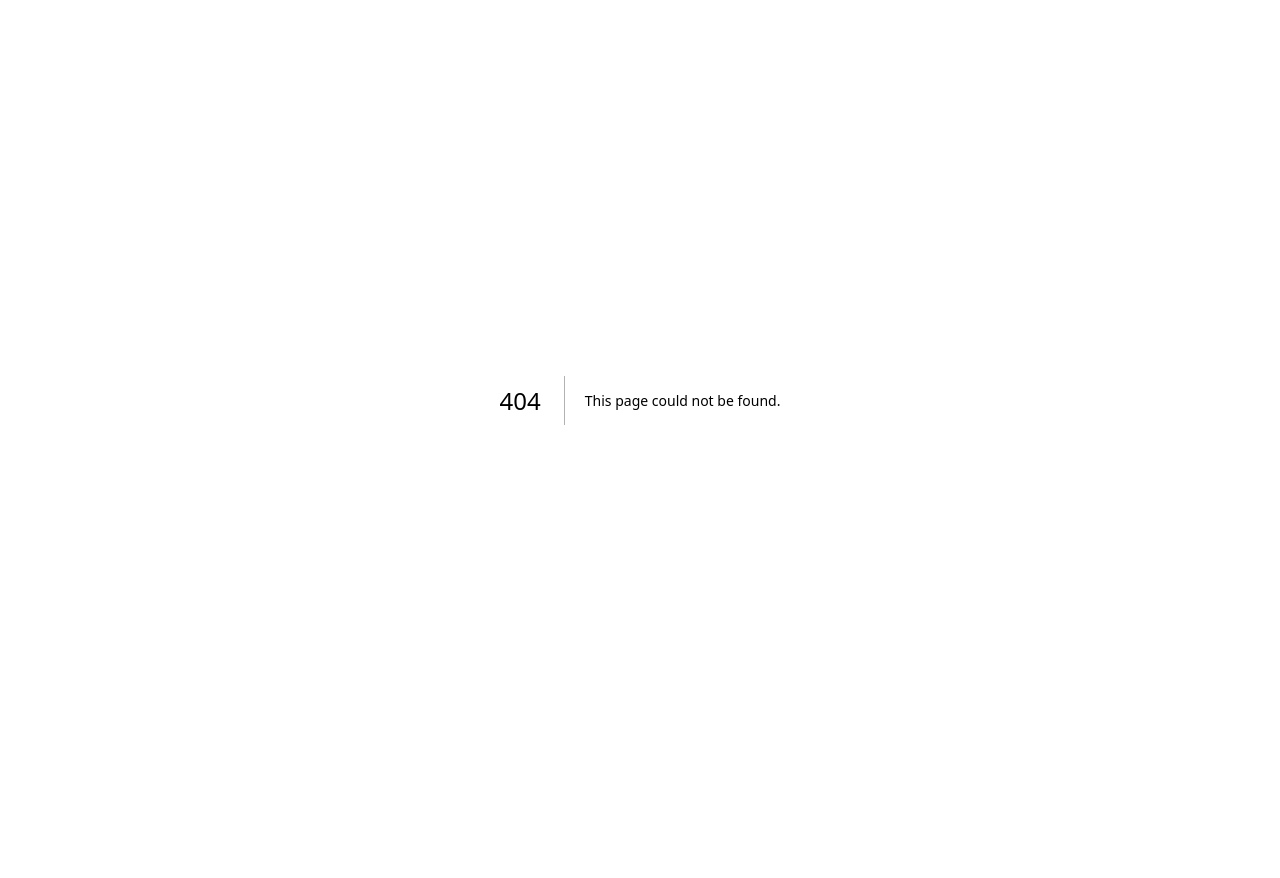
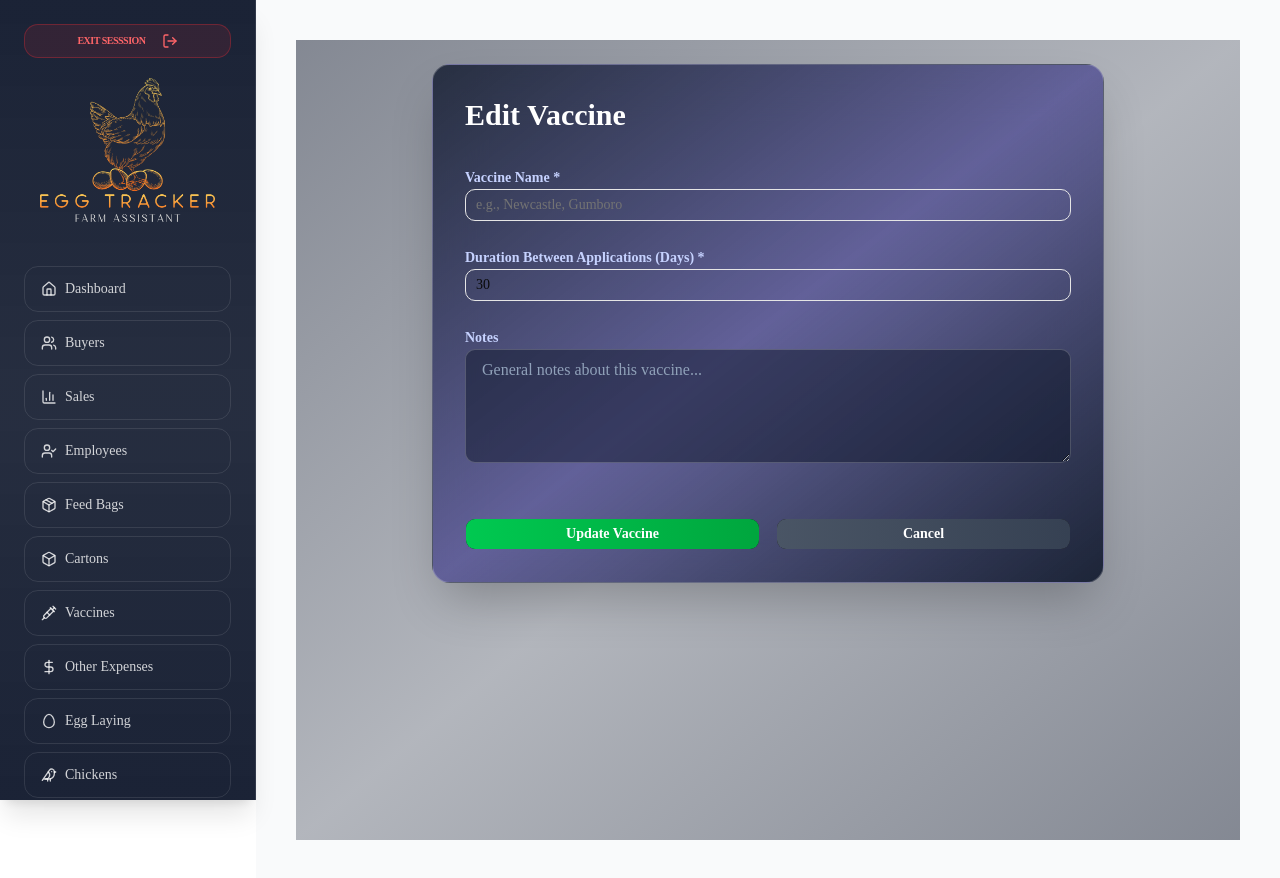
Before and after one commit to martinfort1/egg-tracker-frontend, a Next.js app: page /vaccines/1/edit in a window 1280 px wide. Before the commit this address had no page. Before the commit the page ends 800 px from the top, so only its background shows below. Built offline with nearby package versions, Linux system fonts and the light colour scheme; no server answers; sample sign-in values are in the browser's storage; a web font is replaced by a local one.

Commit message:
feat: add vaccine [id]/edit/page.tsx

```diff
--- /dev/null
+++ b/src/app/vaccines/[id]/edit/page.tsx
@@ -0,0 +1,128 @@
+"use client"
+
+import LoadSpin from "@/components/load-spin";
+import { Button } from "@/components/ui/button";
+import { Input } from "@/components/ui/input";
+import { api } from "@/lib/api";
+import { useParams, useRouter } from "next/navigation";
+import { useEffect, useState } from "react";
+import { useForm } from "react-hook-form";
+import { toast } from "sonner";
+import { set } from "zod";
+
+export default function EditVaccinePage() {
+    const router = useRouter();
+    const [isSubmitting, setIsSubmitting] = useState(false);
+    const [ isLoading , setIsLoading ] = useState(true);
+    const params = useParams();
+    const vaccineId = params.id;
+
+    const { register, handleSubmit, reset, formState: { errors } } = useForm({
+        defaultValues: {
+            name: "",
+            durationDays: 30,
+            notes: "",
+        }
+    });
+
+    const onSubmit = async (data: any) => {
+        setIsSubmitting(true);
+        try {
+            const payload = {
+                name: data.name,
+                durationDays: parseInt(data.durationDays) || 30,
+                notes: data.notes,
+            };
+            await api.put(`/vaccines/${vaccineId}`, payload);
+            toast.success("Vaccine updated successfully!");
+            router.push("/vaccines");
+        } catch (error) {
+            toast.error("Failed to update vaccine");
+        } finally {
+            setIsSubmitting(false);
+        }
+    };
+
+
+useEffect(() => {
+  const loadVaccine = async () => {
+    try {
+      const { data } = await api.get(`/vaccines/${vaccineId}`);
+      reset({
+        name: data.name,
+        durationDays: data.durationDays,
+        notes: data.notes || "",
+      });
+    } catch( error) {
+      toast.error("Failed to load vaccine details");
+    } finally {
+      setIsLoading(false);
+    }
+  };
+  if (vaccineId) {
+      loadVaccine();
+  }
+}, [vaccineId, reset]);
+
+
+    return (
+        <div className="min-h-screen bg-linear-to-br from-slate-900/50 via-slate-900/30 to-slate-900/50 p-4 md:p-6">
+            {isLoading ? (<LoadSpin />) : (
+            <div className="max-w-2xl mx-auto">
+                <div className="bg-linear-to-br from-slate-900/80 via-indigo-900/60 to-slate-900/90 border border-white/20 backdrop-blur-xl p-8 rounded-2xl shadow-2xl">
+                    <h1 className="text-3xl font-black text-white mb-8">Edit Vaccine</h1>
+
+                    <form onSubmit={handleSubmit(onSubmit)} className="space-y-6">
+                        <div className="space-y-2">
+                            <label className="text-sm font-semibold text-indigo-200">Vaccine Name *</label>
+                            <Input
+                                placeholder="e.g., Newcastle, Gumboro"
+                                {...register("name", { required: "Vaccine name is required" })}
+                                />
+                            {errors.name && <p className="text-red-300 text-xs">{String(errors.name?.message)}</p>}
+                        </div>
+
+                        <div className="space-y-2">
+                            <label className="text-sm font-semibold text-indigo-200">Duration Between Applications (Days) *</label>
+                            <Input
+                                type="number"
+                                placeholder="60"
+                                min="1"
+                                {...register("durationDays", { valueAsNumber: true, required: "Duration is required", min: { value: 1, message: "Duration must be at least 1 day" } })}
+                                />
+                            {errors.durationDays && <p className="text-red-300 text-xs">{String(errors.durationDays?.message)}</p>}
+                        </div>
+
+                        <div className="space-y-2">
+                            <label className="text-sm font-semibold text-indigo-200">Notes</label>
+                            <textarea
+                                placeholder="General notes about this vaccine..."
+                                className="w-full px-4 py-2 bg-slate-900/50 border border-white/20 rounded-lg text-white placeholder-slate-400 focus:outline-none focus:border-indigo-500"
+                                rows={4}
+                                {...register("notes")}
+                                />
+                        </div>
+
+                        <div className="flex gap-4 pt-6">
+                            <Button
+                                type="submit"
+                                disabled={isSubmitting}
+                                className="flex-1 bg-linear-to-r from-green-500 to-green-600 text-white hover:from-green-600 hover:to-green-700 font-bold rounded-lg cursor-pointer"
+                                >
+                                {isSubmitting ? 'Updating...' : 'Update Vaccine'}
+                            </Button>
+                            <Button
+                                type="button"
+                                onClick={() => router.back()}
+                                className="flex-1 bg-linear-to-r from-gray-600 to-gray-700 text-white hover:from-gray-700 hover:to-gray-800 font-bold rounded-lg cursor-pointer"
+                                >
+                                Cancel
+                            </Button>
+                        </div>
+                    </form>
+                </div>
+            </div>
+        )}
+        </div>
+    );
+}
```
